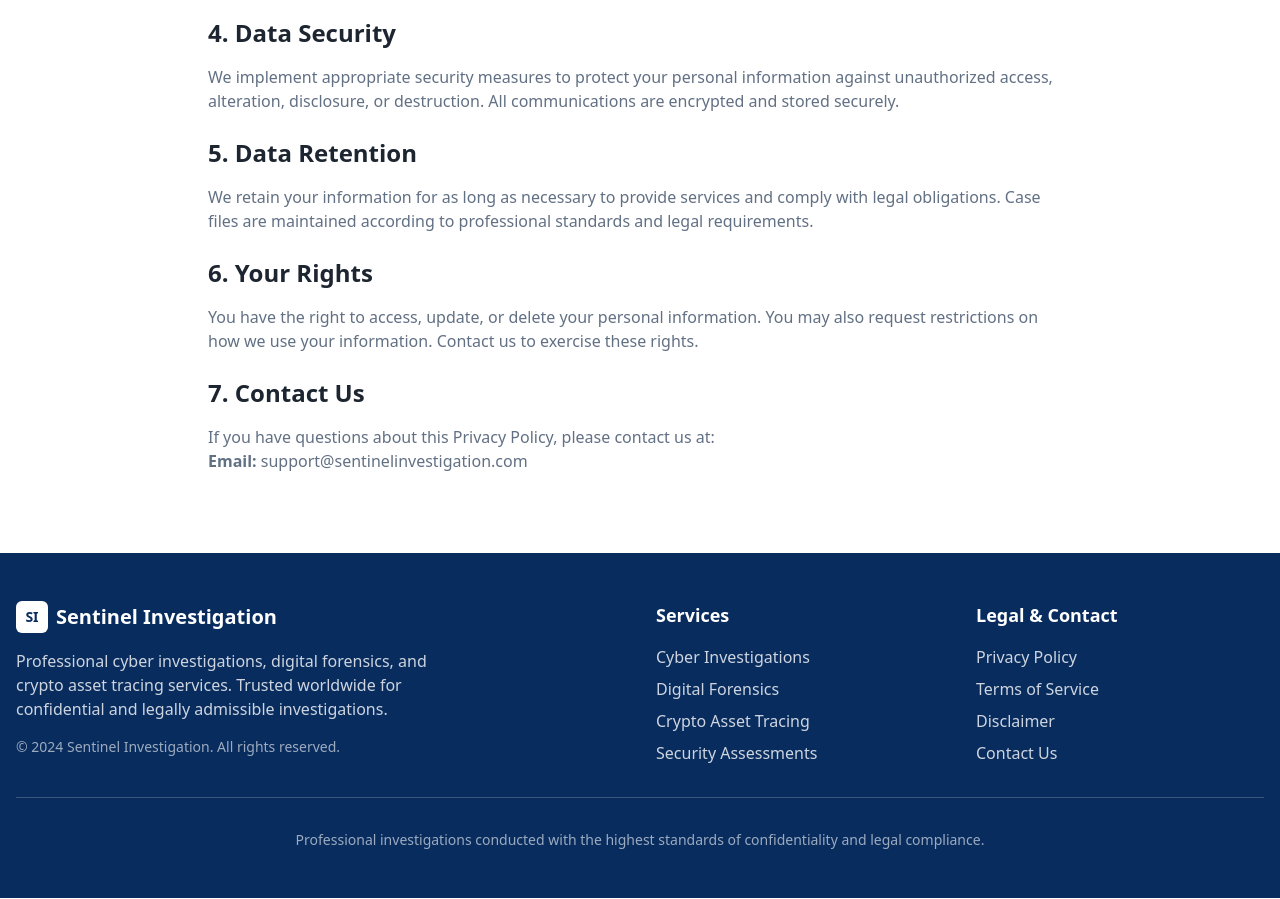
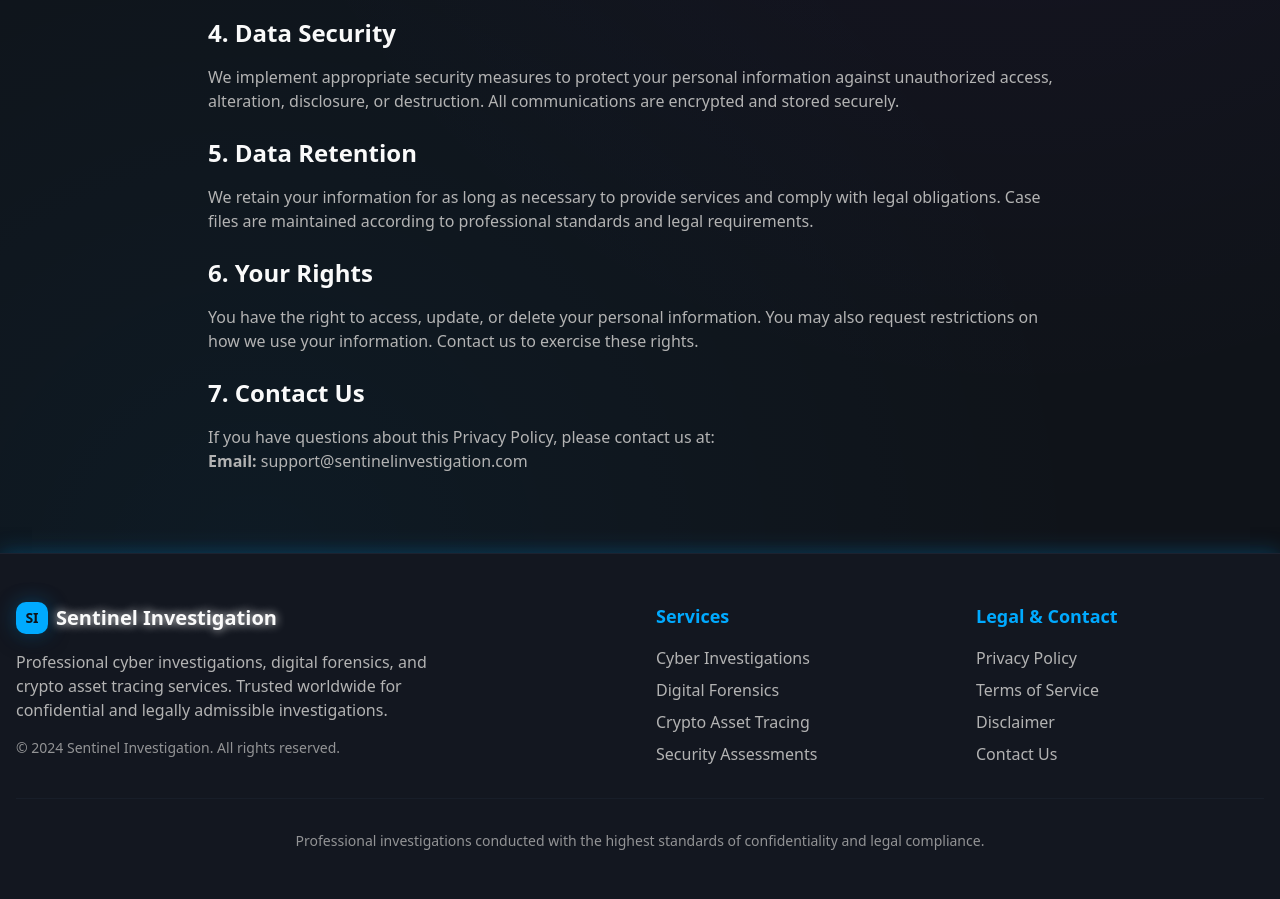
Before and after one commit to AFC-ant/truth-finder-labs, a React (Vite) app: page /privacy-policy in a window 1280 px wide. Shown: the part 760-1659 px from the top of the page. Built offline with nearby package versions, Linux system fonts and the light colour scheme.

Commit message:
Refine design for cyber theme
Update website design to incorporate a more pronounced cyber aesthetic, aligning with the company's focus on cyber investigations and digital forensics.

```diff
--- a/src/components/Footer.tsx
+++ b/src/components/Footer.tsx
@@ -2,45 +2,45 @@ import { Link } from "react-router-dom";
 
 const Footer = () => {
   return (
-    <footer className="bg-primary text-primary-foreground">
+    <footer className="bg-card border-t border-border/50 shadow-cyber">
       <div className="container mx-auto px-4 py-12">
         <div className="grid md:grid-cols-4 gap-8">
           {/* Company Info */}
           <div className="md:col-span-2">
-            <div className="flex items-center space-x-2 mb-4">
-              <div className="w-8 h-8 bg-primary-foreground rounded-md flex items-center justify-center">
-                <span className="text-primary font-bold text-sm">SI</span>
+            <div className="flex items-center space-x-2 mb-4 hover:scale-105 transition-transform">
+              <div className="w-8 h-8 bg-primary rounded-md flex items-center justify-center cyber-glow">
+                <span className="text-primary-foreground font-bold text-sm">SI</span>
               </div>
-              <span className="font-semibold text-xl">Sentinel Investigation</span>
+              <span className="font-semibold text-xl text-glow">Sentinel Investigation</span>
             </div>
-            <p className="text-primary-foreground/80 mb-4 max-w-md">
+            <p className="text-muted-foreground mb-4 max-w-md">
               Professional cyber investigations, digital forensics, and crypto asset tracing services.
               Trusted worldwide for confidential and legally admissible investigations.
             </p>
-            <p className="text-primary-foreground/60 text-sm">
+            <p className="text-muted-foreground/80 text-sm">
               © 2024 Sentinel Investigation. All rights reserved.
             </p>
           </div>
 
           {/* Services */}
           <div>
-            <h3 className="font-semibold text-lg mb-4">Services</h3>
-            <ul className="space-y-2 text-primary-foreground/80">
-              <li>Cyber Investigations</li>
-              <li>Digital Forensics</li>
-              <li>Crypto Asset Tracing</li>
-              <li>Security Assessments</li>
+            <h3 className="font-semibold text-lg mb-4 text-primary">Services</h3>
+            <ul className="space-y-2 text-muted-foreground">
+              <li className="hover:text-cyber-green transition-colors cursor-default">Cyber Investigations</li>
+              <li className="hover:text-primary transition-colors cursor-default">Digital Forensics</li>
+              <li className="hover:text-cyber-purple transition-colors cursor-default">Crypto Asset Tracing</li>
+              <li className="hover:text-accent transition-colors cursor-default">Security Assessments</li>
             </ul>
           </div>
 
           {/* Legal & Contact */}
           <div>
-            <h3 className="font-semibold text-lg mb-4">Legal & Contact</h3>
+            <h3 className="font-semibold text-lg mb-4 text-primary">Legal & Contact</h3>
             <ul className="space-y-2">
               <li>
                 <Link
                   to="/privacy-policy"
-                  className="text-primary-foreground/80 hover:text-primary-foreground transition-colors"
+                  className="text-muted-foreground hover:text-foreground transition-colors relative after:content-[''] after:absolute after:w-0 after:h-0.5 after:bg-primary after:left-0 after:-bottom-1 after:transition-all after:duration-300 hover:after:w-full"
                 >
                   Privacy Policy
                 </Link>
@@ -48,7 +48,7 @@ const Footer = () => {
               <li>
                 <Link
                   to="/terms-of-service"
-                  className="text-primary-foreground/80 hover:text-primary-foreground transition-colors"
+                  className="text-muted-foreground hover:text-foreground transition-colors relative after:content-[''] after:absolute after:w-0 after:h-0.5 after:bg-primary after:left-0 after:-bottom-1 after:transition-all after:duration-300 hover:after:w-full"
                 >
                   Terms of Service
                 </Link>
@@ -56,7 +56,7 @@ const Footer = () => {
               <li>
                 <Link
                   to="/disclaimer"
-                  className="text-primary-foreground/80 hover:text-primary-foreground transition-colors"
+                  className="text-muted-foreground hover:text-foreground transition-colors relative after:content-[''] after:absolute after:w-0 after:h-0.5 after:bg-primary after:left-0 after:-bottom-1 after:transition-all after:duration-300 hover:after:w-full"
                 >
                   Disclaimer
                 </Link>
@@ -64,7 +64,7 @@ const Footer = () => {
               <li>
                 <a
                   href="mailto:support@sentinelinvestigation.com"
-                  className="text-primary-foreground/80 hover:text-primary-foreground transition-colors"
+                  className="text-muted-foreground hover:text-foreground transition-colors relative after:content-[''] after:absolute after:w-0 after:h-0.5 after:bg-primary after:left-0 after:-bottom-1 after:transition-all after:duration-300 hover:after:w-full"
                 >
                   Contact Us
                 </a>
@@ -73,8 +73,8 @@ const Footer = () => {
           </div>
         </div>
 
-        <div className="border-t border-primary-foreground/20 mt-8 pt-8 text-center">
-          <p className="text-primary-foreground/60 text-sm">
+        <div className="border-t border-border/30 mt-8 pt-8 text-center">
+          <p className="text-muted-foreground/80 text-sm">
             Professional investigations conducted with the highest standards of confidentiality and legal compliance.
           </p>
         </div>
--- a/src/index.css
+++ b/src/index.css
@@ -2,52 +2,55 @@
 @tailwind components;
 @tailwind utilities;
 
-/* Professional Cyber Investigation Design System */
+/* Cyber Investigation Design System */
 
 @layer base {
   :root {
-    /* Professional color palette for cyber investigations */
-    --background: 0 0% 100%;
-    --foreground: 215 25% 15%;
+    /* Cyber-themed color palette */
+    --background: 220 25% 8%;
+    --foreground: 0 0% 98%;
 
-    --card: 0 0% 100%;
-    --card-foreground: 215 25% 15%;
+    --card: 220 25% 10%;
+    --card-foreground: 0 0% 95%;
 
-    --popover: 0 0% 100%;
-    --popover-foreground: 215 25% 15%;
+    --popover: 220 25% 10%;
+    --popover-foreground: 0 0% 95%;
 
-    /* Professional dark blue - primary brand color */
-    --primary: 215 85% 20%;
-    --primary-foreground: 0 0% 100%;
+    /* Electric blue primary */
+    --primary: 200 100% 50%;
+    --primary-foreground: 220 25% 8%;
 
-    /* Light gray for secondary elements */
-    --secondary: 210 15% 95%;
-    --secondary-foreground: 215 25% 15%;
+    /* Dark secondary */
+    --secondary: 220 25% 15%;
+    --secondary-foreground: 0 0% 90%;
 
-    /* Subtle gray tones */
-    --muted: 210 15% 95%;
-    --muted-foreground: 215 15% 45%;
+    /* Muted grays */
+    --muted: 220 25% 12%;
+    --muted-foreground: 0 0% 70%;
 
-    /* Accent cyan for tech highlights */
-    --accent: 195 85% 45%;
-    --accent-foreground: 0 0% 100%;
+    /* Neon cyan accent */
+    --accent: 180 100% 60%;
+    --accent-foreground: 220 25% 8%;
 
-    --destructive: 0 84.2% 60.2%;
+    --destructive: 0 85% 60%;
     --destructive-foreground: 0 0% 100%;
 
-    --border: 210 20% 90%;
-    --input: 210 20% 95%;
-    --ring: 215 85% 20%;
+    --border: 220 25% 20%;
+    --input: 220 25% 15%;
+    --ring: 200 100% 50%;
 
-    --radius: 0.5rem;
+    --radius: 0.75rem;
 
-    /* Professional gradients */
-    --gradient-hero: linear-gradient(135deg, hsl(215 85% 20%), hsl(220 75% 30%));
-    --gradient-section: linear-gradient(180deg, hsl(0 0% 100%), hsl(210 15% 98%));
+    /* Cyber gradients */
+    --gradient-hero: linear-gradient(135deg, hsl(220 25% 8%), hsl(240 30% 15%), hsl(200 100% 20%));
+    --gradient-cyber: linear-gradient(45deg, hsl(200 100% 50% / 0.1), hsl(280 100% 50% / 0.1));
+    --gradient-neon: linear-gradient(90deg, hsl(200 100% 50%), hsl(280 100% 60%));
+    --gradient-section: linear-gradient(180deg, hsl(220 25% 8%), hsl(220 25% 10%));
 
-    /* Shadows for depth */
-    --shadow-professional: 0 4px 20px hsl(215 25% 15% / 0.1);
-    --shadow-card: 0 2px 10px hsl(215 25% 15% / 0.08);
+    /* Cyber shadows with glow */
+    --shadow-cyber: 0 0 20px hsl(200 100% 50% / 0.3), 0 4px 20px hsl(220 25% 5% / 0.5);
+    --shadow-neon: 0 0 10px hsl(200 100% 50% / 0.5), 0 0 20px hsl(200 100% 50% / 0.3);
+    --shadow-card: 0 4px 20px hsl(220 25% 5% / 0.3), 0 0 10px hsl(200 100% 50% / 0.1);
 
     /* Typography weights */
     --font-weight-normal: 400;
@@ -55,55 +58,62 @@
     --font-weight-semibold: 600;
     --font-weight-bold: 700;
 
-    /* Transitions */
-    --transition-smooth: all 0.3s cubic-bezier(0.4, 0, 0.2, 1);
+    /* Smooth cyber transitions */
+    --transition-cyber: all 0.3s cubic-bezier(0.25, 0.46, 0.45, 0.94);
+    --transition-glow: box-shadow 0.3s ease, text-shadow 0.3s ease;
 
-    --sidebar-background: 0 0% 98%;
-    --sidebar-foreground: 240 5.3% 26.1%;
-    --sidebar-primary: 240 5.9% 10%;
-    --sidebar-primary-foreground: 0 0% 98%;
-    --sidebar-accent: 240 4.8% 95.9%;
-    --sidebar-accent-foreground: 240 5.9% 10%;
-    --sidebar-border: 220 13% 91%;
-    --sidebar-ring: 217.2 91.2% 59.8%;
+    /* Additional cyber colors */
+    --cyber-green: 120 100% 50%;
+    --cyber-purple: 280 100% 60%;
+    --cyber-orange: 30 100% 60%;
+
+    --sidebar-background: 220 25% 10%;
+    --sidebar-foreground: 0 0% 90%;
+    --sidebar-primary: 200 100% 50%;
+    --sidebar-primary-foreground: 220 25% 8%;
+    --sidebar-accent: 220 25% 15%;
+    --sidebar-accent-foreground: 0 0% 90%;
+    --sidebar-border: 220 25% 20%;
+    --sidebar-ring: 200 100% 50%;
   }
 
-  .dark {
-    --background: 222.2 84% 4.9%;
-    --foreground: 210 40% 98%;
+  .light {
+    --background: 220 25% 8%;
+    --foreground: 0 0% 98%;
 
-    --card: 222.2 84% 4.9%;
-    --card-foreground: 210 40% 98%;
+    --card: 220 25% 10%;
+    --card-foreground: 0 0% 95%;
 
-    --popover: 222.2 84% 4.9%;
-    --popover-foreground: 210 40% 98%;
+    --popover: 220 25% 10%;
+    --popover-foreground: 0 0% 95%;
 
-    --primary: 210 40% 98%;
-    --primary-foreground: 222.2 47.4% 11.2%;
+    --primary: 200 100% 50%;
+    --primary-foreground: 220 25% 8%;
 
-    --secondary: 217.2 32.6% 17.5%;
-    --secondary-foreground: 210 40% 98%;
+    --secondary: 220 25% 15%;
+    --secondary-foreground: 0 0% 90%;
 
-    --muted: 217.2 32.6% 17.5%;
-    --muted-foreground: 215 20.2% 65.1%;
+    --muted: 220 25% 12%;
+    --muted-foreground: 0 0% 70%;
 
-    --accent: 217.2 32.6% 17.5%;
-    --accent-foreground: 210 40% 98%;
+    --accent: 180 100% 60%;
+    --accent-foreground: 220 25% 8%;
 
-    --destructive: 0 62.8% 30.6%;
-    --destructive-foreground: 210 40% 98%;
+    --destructive: 0 85% 60%;
+    --destructive-foreground: 0 0% 100%;
 
-    --border: 217.2 32.6% 17.5%;
-    --input: 217.2 32.6% 17.5%;
-    --ring: 212.7 26.8% 83.9%;
-    --sidebar-background: 240 5.9% 10%;
-    --sidebar-foreground: 240 4.8% 95.9%;
-    --sidebar-primary: 224.3 76.3% 48%;
-    --sidebar-primary-foreground: 0 0% 100%;
-    --sidebar-accent: 240 3.7% 15.9%;
-    --sidebar-accent-foreground: 240 4.8% 95.9%;
-    --sidebar-border: 240 3.7% 15.9%;
-    --sidebar-ring: 217.2 91.2% 59.8%;
+    --border: 220 25% 20%;
+    --input: 220 25% 15%;
+    --ring: 200 100% 50%;
+
+    --sidebar-background: 220 25% 10%;
+    --sidebar-foreground: 0 0% 90%;
+    --sidebar-primary: 200 100% 50%;
+    --sidebar-primary-foreground: 220 25% 8%;
+    --sidebar-accent: 220 25% 15%;
+    --sidebar-accent-foreground: 0 0% 90%;
+    --sidebar-border: 220 25% 20%;
+    --sidebar-ring: 200 100% 50%;
   }
 }
 
@@ -114,5 +124,21 @@
 
   body {
     @apply bg-background text-foreground;
+    background-image:
+      radial-gradient(circle at 20% 80%, hsl(200 100% 50% / 0.05) 0%, transparent 50%),
+      radial-gradient(circle at 80% 20%, hsl(280 100% 60% / 0.05) 0%, transparent 50%);
+  }
+
+  /* Cyber glow effects */
+  .cyber-glow {
+    box-shadow: var(--shadow-cyber);
+  }
+
+  .neon-glow {
+    box-shadow: var(--shadow-neon);
+  }
+
+  .text-glow {
+    text-shadow: 0 0 10px currentColor;
   }
 }
--- a/tailwind.config.ts
+++ b/tailwind.config.ts
@@ -61,14 +61,20 @@ export default {
 					'accent-foreground': 'hsl(var(--sidebar-accent-foreground))',
 					border: 'hsl(var(--sidebar-border))',
 					ring: 'hsl(var(--sidebar-ring))'
-				}
+				},
+				'cyber-green': 'hsl(var(--cyber-green))',
+				'cyber-purple': 'hsl(var(--cyber-purple))',
+				'cyber-orange': 'hsl(var(--cyber-orange))'
 			},
 			backgroundImage: {
 				'gradient-hero': 'var(--gradient-hero)',
+				'gradient-cyber': 'var(--gradient-cyber)',
+				'gradient-neon': 'var(--gradient-neon)',
 				'gradient-section': 'var(--gradient-section)'
 			},
 			boxShadow: {
-				'professional': 'var(--shadow-professional)',
+				'cyber': 'var(--shadow-cyber)',
+				'neon': 'var(--shadow-neon)',
 				'card': 'var(--shadow-card)'
 			},
 			fontWeight: {
@@ -78,7 +84,8 @@ export default {
 				'bold': 'var(--font-weight-bold)'
 			},
 			transitionProperty: {
-				'smooth': 'var(--transition-smooth)'
+				'cyber': 'var(--transition-cyber)',
+				'glow': 'var(--transition-glow)'
 			},
 			borderRadius: {
 				lg: 'var(--radius)',
@@ -111,12 +118,43 @@ export default {
 						opacity: '1',
 						transform: 'translateY(0)'
 					}
+				},
+				'cyber-pulse': {
+					'0%, 100%': {
+						boxShadow: '0 0 5px hsl(var(--primary)), 0 0 10px hsl(var(--primary)), 0 0 15px hsl(var(--primary))'
+					},
+					'50%': {
+						boxShadow: '0 0 10px hsl(var(--primary)), 0 0 20px hsl(var(--primary)), 0 0 30px hsl(var(--primary))'
+					}
+				},
+				'neon-flicker': {
+					'0%, 100%': { opacity: '1' },
+					'50%': { opacity: '0.8' },
+					'75%': { opacity: '0.9' }
+				},
+				'slide-up': {
+					from: { transform: 'translateY(100%)', opacity: '0' },
+					to: { transform: 'translateY(0)', opacity: '1' }
+				},
+				'glow-pulse': {
+					'0%, 100%': {
+						textShadow: '0 0 5px currentColor, 0 0 10px currentColor',
+						transform: 'scale(1)'
+					},
+					'50%': {
+						textShadow: '0 0 10px currentColor, 0 0 20px currentColor, 0 0 30px currentColor',
+						transform: 'scale(1.02)'
+					}
 				}
 			},
 			animation: {
 				'accordion-down': 'accordion-down 0.2s ease-out',
 				'accordion-up': 'accordion-up 0.2s ease-out',
-				'fade-in': 'fade-in 0.6s ease-out'
+				'fade-in': 'fade-in 0.6s ease-out',
+				'cyber-pulse': 'cyber-pulse 2s ease-in-out infinite',
+				'neon-flicker': 'neon-flicker 3s ease-in-out infinite',
+				'slide-up': 'slide-up 0.5s ease-out',
+				'glow-pulse': 'glow-pulse 2s ease-in-out infinite'
 			}
 		}
 	},
```
Also changed, not shown: src/components/HeroSection.tsx (+42 -18 lines), src/components/Navigation.tsx (+12 -8 lines), src/components/ServicesSection.tsx (+20 -6 lines).
